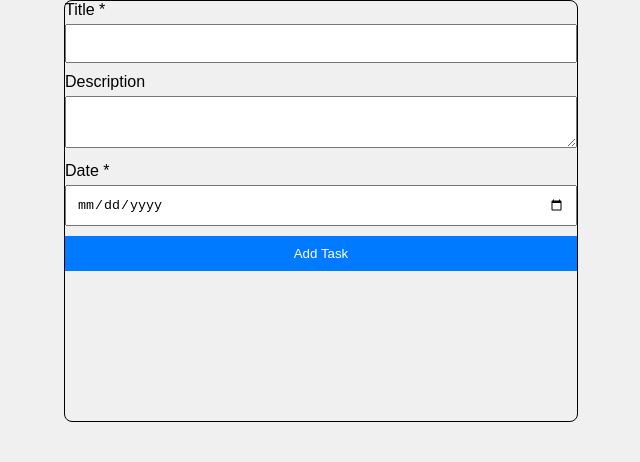
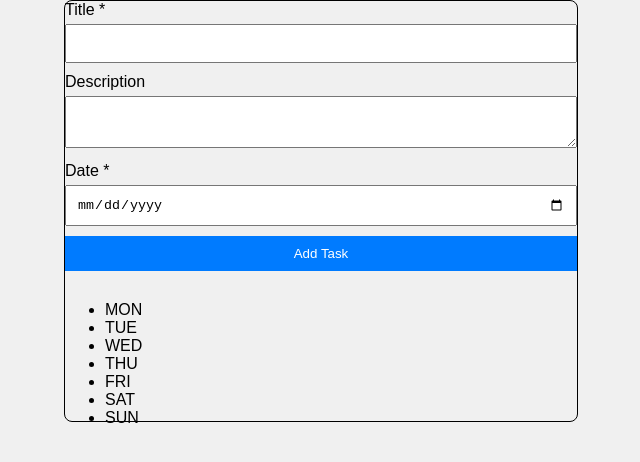
Before and after one commit to zz41d/task-mantra, a plain HTML site: page index.html in a window 1280 px wide. Shown: the whole page, without its empty margins (319-959 px from the left). Drawn offline with Linux system fonts and the light colour scheme.

Commit message:
index.html

```diff
--- a/index.html
+++ b/index.html
@@ -33,7 +33,17 @@
             <button onclick="addTask()">Add Task</button>
         </div>
 
-        <div id="taskList"></div>
+                <div>
+            <ul id="taskList" onclick="day()">
+                <li id="mon">MON</li>
+                <li>TUE</li>
+                <li>WED</li>
+                <li>THU</li>
+                <li>FRI</li>
+                <li>SAT</li>
+                <li>SUN</li>
+              </ul>
+        </div>
     </div>
 </body>
 </html>
```
